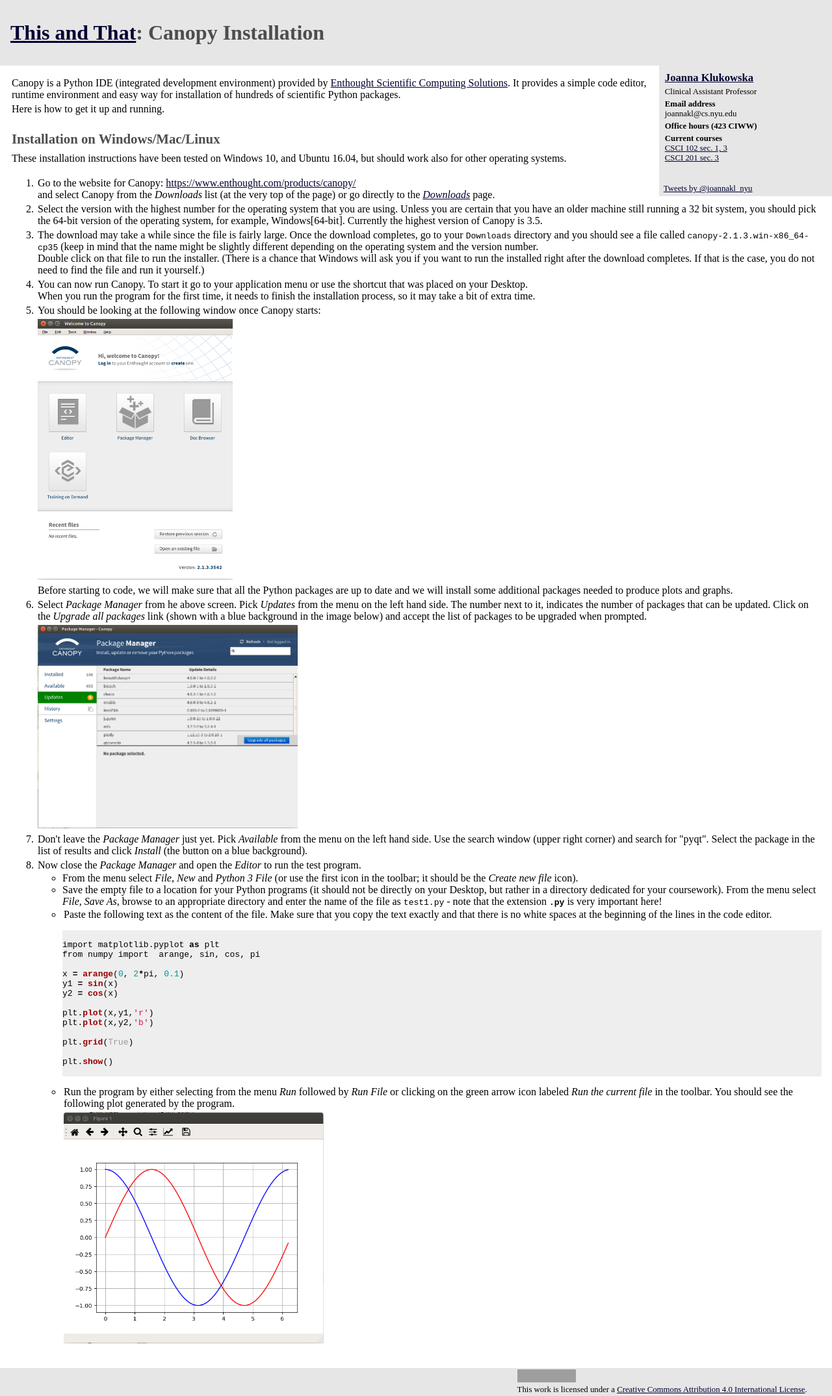
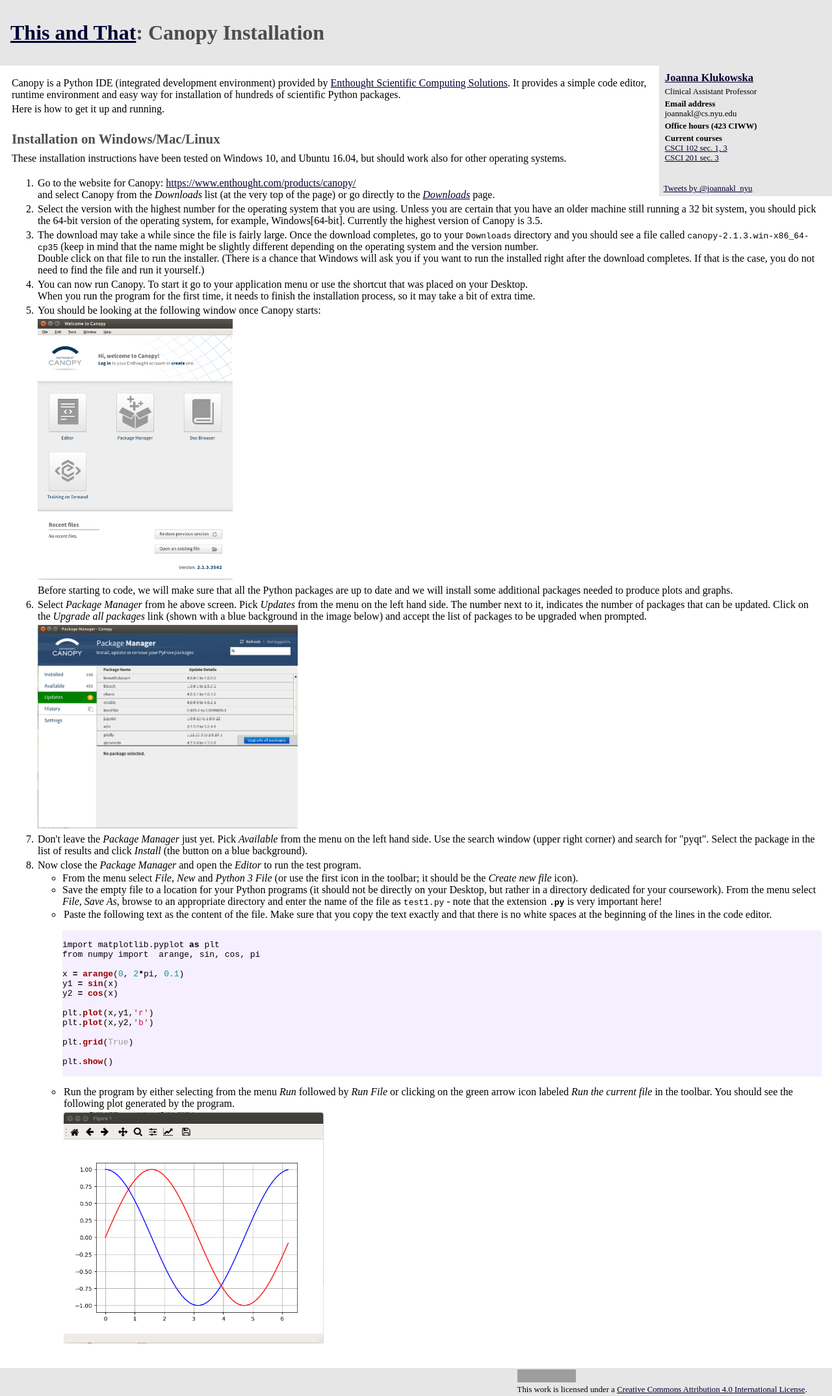
Before and after one commit to joannakl/thisandthat, a Jekyll site: the page built from CanopyInstallation.markdown, in a window 1280 px wide. Shown: the whole page at 65% size. Built offline with Jekyll 4.4.1, drawn with Linux system fonts in a browser that asks for light colours; comment, search, counter and statistics services are not loaded; grey boxes are pictures that could not be loaded.

Commit message:
adding css for code display

```diff
--- a/resources/css/course_page.css
+++ b/resources/css/course_page.css
@@ -160,7 +160,7 @@ code {
 }
 */
 .highlight {
-  background: #eeeeee;
+  background: #F5EFFF;
 }
 .highlight .c {
   color: #999988;
```
